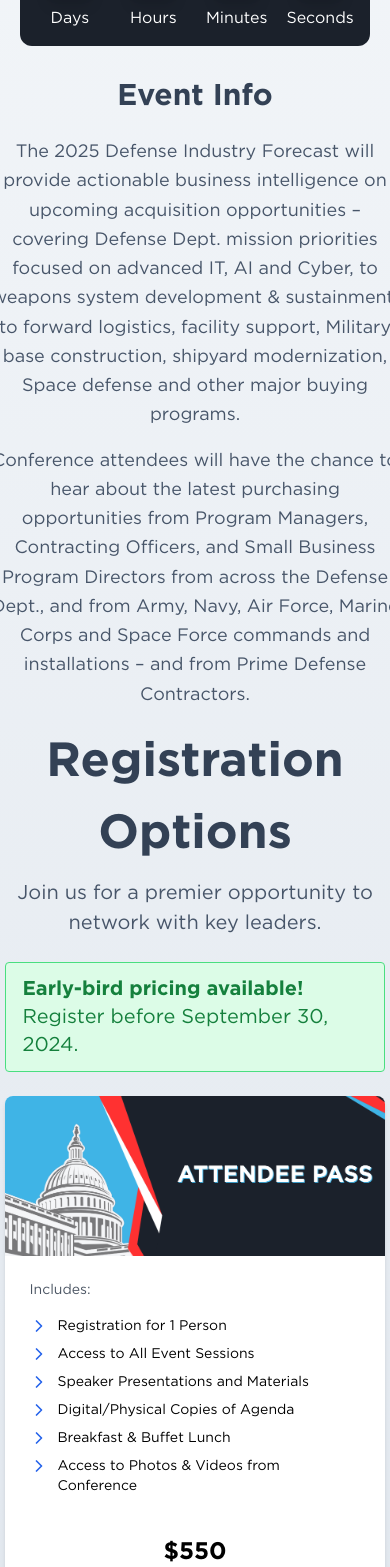
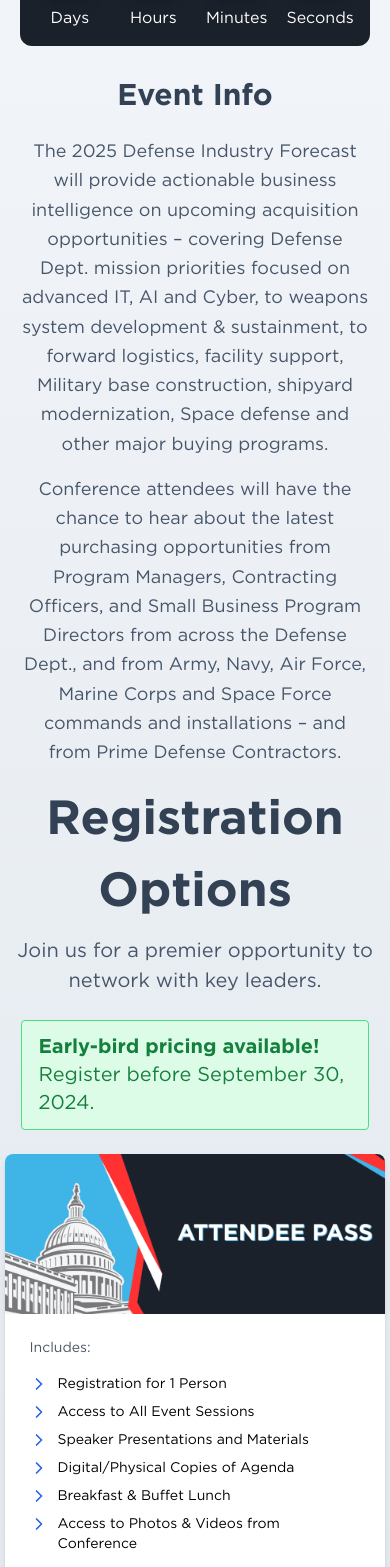
Before and after one commit to masonym/ada-website, a Next.js app: page /events/2025-defense-industry-forecast in a window 390 px wide. Shown: the part 821-2388 px from the top of the page. Built offline with nearby package versions, Linux system fonts and the light colour scheme.

Commit message:
Added margin to some elements for mobile responsiveness

```diff
--- a/src/app/components/RegistrationOptions.tsx
+++ b/src/app/components/RegistrationOptions.tsx
@@ -39,7 +39,7 @@ const RegistrationOptions = ({ event }: RegistrationProps) => {
                     Join us for a premier opportunity to network with key leaders.
                 </p>
                 {isEarlyBird && (
-                    <div className="bg-green-100 border border-green-400 text-green-700 px-4 py-3 rounded relative mb-6 text-xl" role="alert">
+                    <div className="bg-green-100 border border-green-400 text-green-700 px-4 py-3 rounded relative mb-6 text-xl mx-4" role="alert">
                         <strong className="font-bold">Early-bird pricing available!</strong>
                         <span className="block sm:inline"> Register before {deadlineDate}.</span>
                     </div>
--- a/src/app/components/UpcomingEvents.tsx
+++ b/src/app/components/UpcomingEvents.tsx
@@ -10,10 +10,10 @@ const UpcomingEvents = () => {
       <h2 className="text-center font-gotham font-bold text-[36px] md:text-[64px] text-slate-900 sm:px-16 px-6 mb-8">
         Don't miss our upcoming events!
       </h2>
-      <p className="text-center text-slate-600 text-xl mb-12 max-w-3xl">
+      <p className="text-center text-slate-600 text-xl mb-12 max-w-3xl mx-2">
         Join us for industry-leading conferences and networking opportunities. Discover the latest in defense technology and procurement strategies.
       </p>
-      <div className="flex lg:flex-row flex-col gap-10 mx-12">
+      <div className="flex lg:flex-row flex-col gap-10 mx-4">
         {EVENTS.map(event => (
           <div key={event.id} className="relative group cursor-pointer transition-all duration-300 hover:scale-105">
             <EventCard
--- a/src/app/events/[slug]/about/venue/page.tsx
+++ b/src/app/events/[slug]/about/venue/page.tsx
@@ -105,7 +105,7 @@ const Page = () => {
                                 <h4 className="text-[18px] leading-10 font-semibold mb-2">{option.title}</h4>
                                 <p className="mt-4">{option.description}</p>
                                 {option.link && (
-                                    <Link href={option.link.href} className="text-blue-600 hover:underline text-nowrap">
+                                    <Link href={option.link.href} className="text-blue-600 hover:underline text-wrap lg:text-nowrap">
                                         <p className="mt-4">{option.link.linkText}</p>
                                     </Link>
                                 )
--- a/src/app/events/[slug]/page.tsx
+++ b/src/app/events/[slug]/page.tsx
@@ -119,14 +119,14 @@ export default function EventPage({ params }: { params: { slug: string } }) {
             <h2 className="text-3xl sm:text-4xl lg:text-5xl font-bold text-center font-gotham text-slate-700 mb-6">
               Event Info
             </h2>
-            <div className="flex flex-col leading-relaxed text-slate-600 max-w-4xl text-lg text-center">
+            <div className="flex flex-col leading-relaxed text-slate-600 max-w-4xl text-lg text-center mx-8">
               {event.eventText}
             </div>
 
             <RegistrationOptions event={event} />
 
-            <div className="mt-12 text-center max-w-sm">
-              <p className="text-2xl text-navy-500 mb-6 w-fit text-center text-nowrap ">Don't miss this event, register now!</p>
+            <div className="mt-12 text-center w-[80%] max-w-sm">
+              <p className="text-2xl text-navy-500 mb-6 w-fit text-center mx-8">Don't miss this event, register now!</p>
               <Button
                 title="REGISTER"
                 variant="btn_blue"
```
